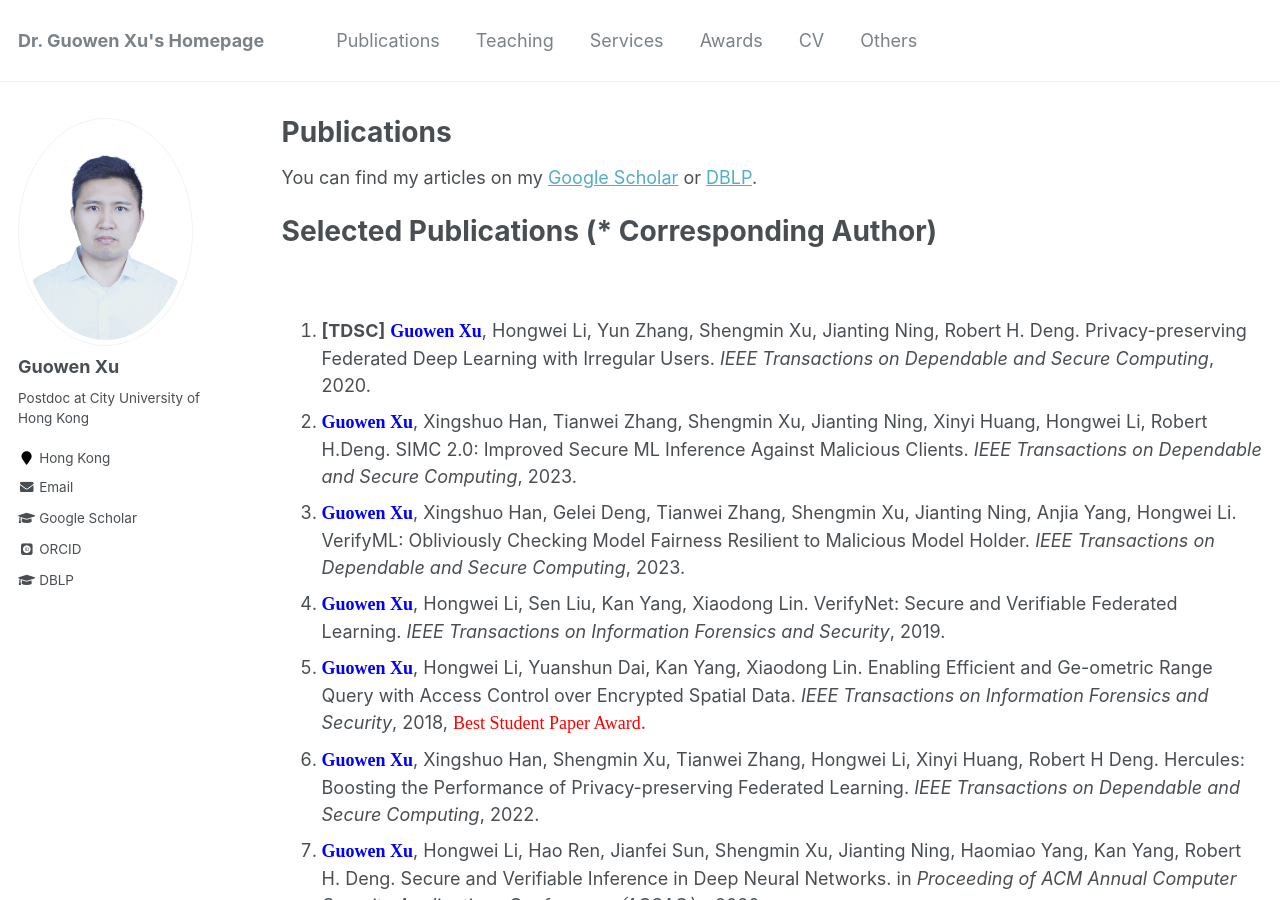
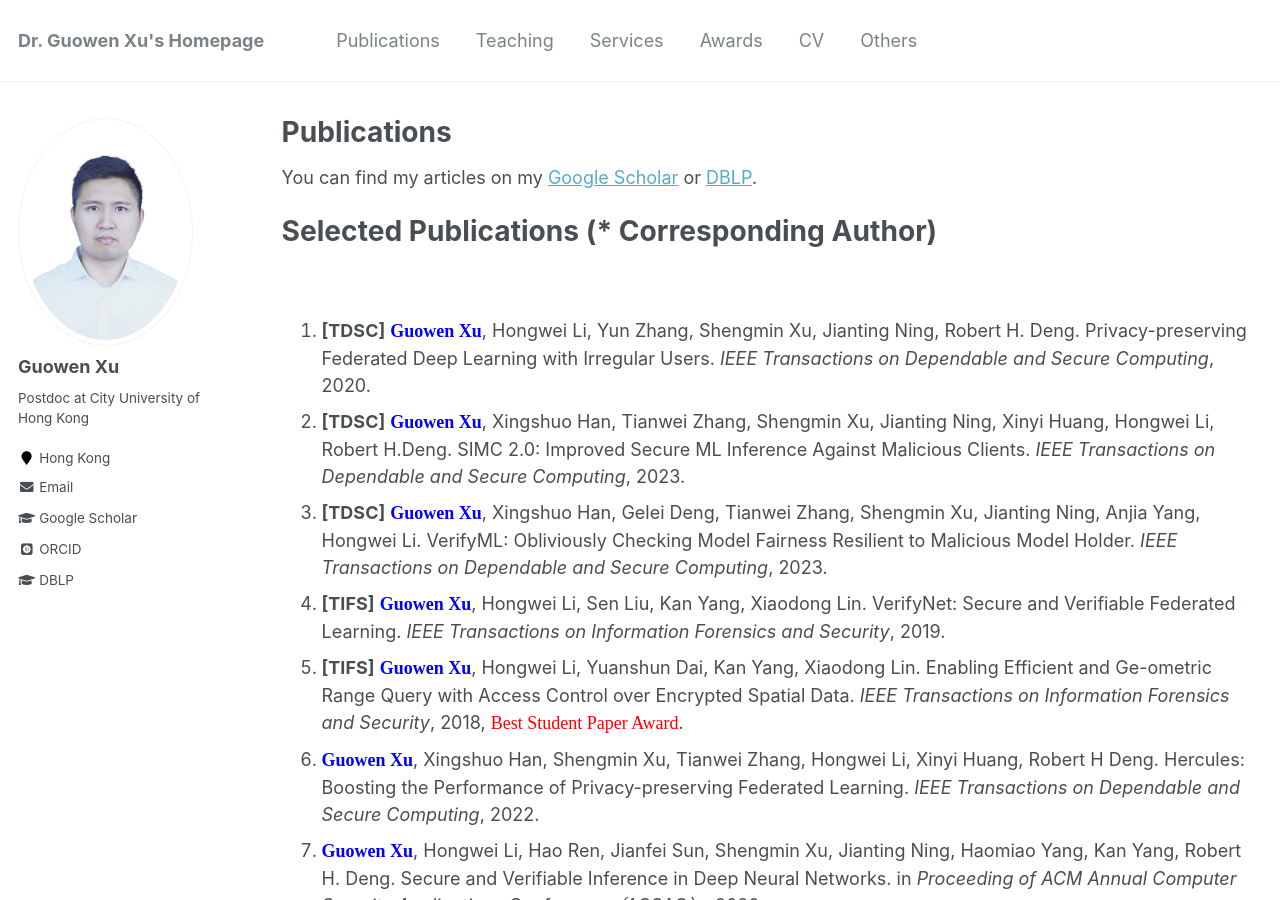
Before and after one commit to Guowen-xu/guowen-xu.github.io, a Jekyll site: the page built from _pages/publications.md, in a window 1280 px wide and 900 px high. Built offline with Jekyll 4.4.1, drawn with Linux system fonts in a browser that asks for light colours; some web fonts are replaced.

Commit message:
Update publications.md

```diff
--- a/_pages/publications.md
+++ b/_pages/publications.md
@@ -15,10 +15,10 @@ You can find my articles on my [Google Scholar](https://scholar.google.com.hk/ci
 
 
 1. **[TDSC]** **<font face="Times New Roman" color=blue size=4> Guowen Xu</font>**, Hongwei Li, Yun Zhang, Shengmin Xu, Jianting Ning, Robert H. Deng. Privacy-preserving Federated Deep Learning with Irregular Users. *IEEE Transactions on Dependable and Secure Computing*, 2020.
-2. **<font face="Times New Roman" color=blue size=4> Guowen Xu</font>**, Xingshuo Han, Tianwei Zhang, Shengmin Xu, Jianting Ning, Xinyi Huang, Hongwei Li, Robert H.Deng. SIMC 2.0: Improved Secure ML Inference Against Malicious Clients. *IEEE Transactions on Dependable and Secure Computing*, 2023.
-3.  **<font face="Times New Roman" color=blue size=4> Guowen Xu</font>**, Xingshuo Han, Gelei Deng, Tianwei Zhang, Shengmin Xu, Jianting Ning, Anjia Yang, Hongwei Li. VerifyML: Obliviously Checking Model Fairness Resilient to Malicious Model Holder. *IEEE Transactions on Dependable and Secure Computing*, 2023.
-4. **<font face="Times New Roman" color=blue size=4> Guowen Xu</font>**, Hongwei Li, Sen Liu, Kan Yang, Xiaodong Lin. VerifyNet: Secure and Verifiable Federated Learning. *IEEE Transactions on Information Forensics and Security*, 2019.
-5. **<font face="Times New Roman" color=blue size=4> Guowen Xu</font>**, Hongwei Li, Yuanshun Dai, Kan Yang, Xiaodong Lin. Enabling Efficient and Ge-ometric Range Query with Access Control over Encrypted Spatial Data. *IEEE Transactions on Information Forensics and Security*,  2018, <font face="Times New Roman" color=red size=4> Best Student Paper Award</font>.
+2.  **[TDSC]** **<font face="Times New Roman" color=blue size=4> Guowen Xu</font>**, Xingshuo Han, Tianwei Zhang, Shengmin Xu, Jianting Ning, Xinyi Huang, Hongwei Li, Robert H.Deng. SIMC 2.0: Improved Secure ML Inference Against Malicious Clients. *IEEE Transactions on Dependable and Secure Computing*, 2023.
+3.  **[TDSC]**  **<font face="Times New Roman" color=blue size=4> Guowen Xu</font>**, Xingshuo Han, Gelei Deng, Tianwei Zhang, Shengmin Xu, Jianting Ning, Anjia Yang, Hongwei Li. VerifyML: Obliviously Checking Model Fairness Resilient to Malicious Model Holder. *IEEE Transactions on Dependable and Secure Computing*, 2023.
+4. **[TIFS]**  **<font face="Times New Roman" color=blue size=4> Guowen Xu</font>**, Hongwei Li, Sen Liu, Kan Yang, Xiaodong Lin. VerifyNet: Secure and Verifiable Federated Learning. *IEEE Transactions on Information Forensics and Security*, 2019.
+5. **[TIFS]** **<font face="Times New Roman" color=blue size=4> Guowen Xu</font>**, Hongwei Li, Yuanshun Dai, Kan Yang, Xiaodong Lin. Enabling Efficient and Ge-ometric Range Query with Access Control over Encrypted Spatial Data. *IEEE Transactions on Information Forensics and Security*,  2018, <font face="Times New Roman" color=red size=4> Best Student Paper Award</font>.
 6. **<font face="Times New Roman" color=blue size=4> Guowen Xu</font>**, Xingshuo Han, Shengmin Xu, Tianwei Zhang, Hongwei Li, Xinyi Huang, Robert H Deng. Hercules: Boosting the Performance of Privacy-preserving Federated Learning. *IEEE Transactions on Dependable and Secure Computing*, 2022.
 7. **<font face="Times New Roman" color=blue size=4> Guowen Xu</font>**, Hongwei Li, Hao Ren, Jianfei Sun, Shengmin Xu, Jianting Ning, Haomiao Yang, Kan Yang, Robert H. Deng. Secure and Verifiable Inference in Deep Neural Networks. in *Proceeding of ACM Annual Computer Security Applications Conference（ACSAC）*, 2020.
 8. **<font face="Times New Roman" color=blue size=4> Guowen Xu</font>**, Hongwei Li, Shengmin Xu, Hao Ren, Kan Yang, Yinghui Zhang, Jianfei Sun, Robert H. Deng. Catch You If You Deceive Me: Verifiable and Privacy-aware Truth Discovery in Crowd Sensing Systems. in *Proceedings of ACM ASIA Conference on Computer and Communications Security (ASIACCS)*, 2020.
```
